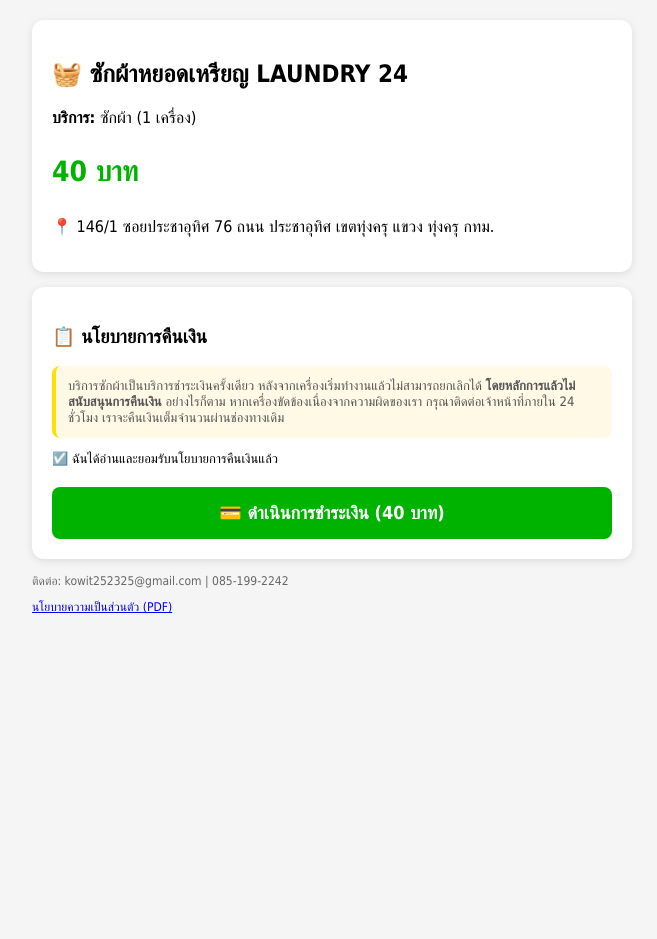
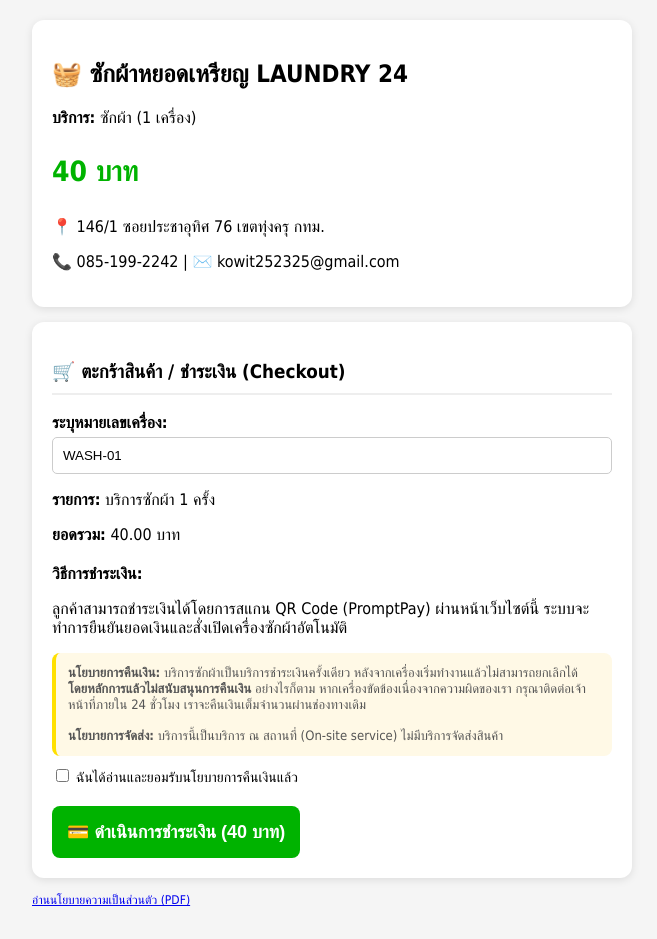
Before and after one commit to yodsapat25/laundry-payment, a plain HTML site: page index.html in a window 1280 px wide. Shown: the whole page, without its empty margins (308-965 px from the left). Before the commit the page ends 800 px from the top, so only its background shows below. Drawn offline with Linux system fonts and the light colour scheme.

Commit message:
Update index.html

```diff
--- a/index.html
+++ b/index.html
@@ -3,14 +3,18 @@
 <head>
     <meta charset="UTF-8">
     <meta name="viewport" content="width=device-width, initial-scale=1.0">
-    <title>Laundry 24 - ชำระเงิน</title>
+    <title>Laundry 24 - Checkout</title>
     <style>
         body { font-family: Tahoma, sans-serif; background: #f5f5f5; padding: 20px; max-width: 600px; margin: auto; }
         .card { background: #fff; padding: 20px; border-radius: 12px; box-shadow: 0 2px 8px rgba(0,0,0,0.1); margin-bottom: 15px; }
         .price { font-size: 28px; color: #00b300; font-weight: bold; }
-        .btn { display: block; background: #00b300; color: #fff; text-align: center; padding: 15px; border-radius: 8px; text-decoration: none; font-weight: bold; font-size: 18px; margin-top: 20px; }
+        .btn { display: block; background: #00b300; color: #fff; text-align: center; padding: 15px; border-radius: 8px; text-decoration: none; font-weight: bold; font-size: 18px; margin-top: 20px; border: none; cursor: pointer;}
         .policy-box { background: #FFF9E6; padding: 12px; border-radius: 8px; font-size: 13px; color: #555; margin-top: 15px; border-left: 4px solid #FFE000; }
         .contact { font-size: 12px; color: #666; margin-top: 15px; }
+        h3 { border-bottom: 2px solid #eee; padding-bottom: 10px; }
+        .form-group { margin-bottom: 15px; }
+        label { font-weight: bold; display: block; margin-bottom: 5px;}
+        input[type="text"] { width: 100%; padding: 10px; border: 1px solid #ccc; border-radius: 5px; box-sizing: border-box;}
     </style>
 </head>
 <body>
@@ -18,21 +22,36 @@
         <h2>🧺 ซักผ้าหยอดเหรียญ LAUNDRY 24</h2>
         <p><strong>บริการ:</strong> ซักผ้า (1 เครื่อง)</p>
         <p class="price">40 บาท</p>
-        <p>📍 146/1 ซอยประชาอุทิศ 76 ถนน ประชาอุทิศ เขตทุ่งครุ แขวง ทุ่งครุ กทม.</p>
+        <p>📍 146/1 ซอยประชาอุทิศ 76 เขตทุ่งครุ กทม.</p>
+        <p>📞 085-199-2242 | ✉️ kowit252325@gmail.com</p>
     </div>
 
     <div class="card">
-        <h3>📋 นโยบายการคืนเงิน</h3>
+        <h3>🛒 ตะกร้าสินค้า / ชำระเงิน (Checkout)</h3>
+
+        <div class="form-group">
+            <label>ระบุหมายเลขเครื่อง:</label>
+            <input type="text" placeholder="เช่น WASH-01" value="WASH-01">
+        </div>
+
+        <p><strong>รายการ:</strong> บริการซักผ้า 1 ครั้ง</p>
+        <p><strong>ยอดรวม:</strong> 40.00 บาท</p>
+
+        <p style="margin-top: 20px;"><strong>วิธีการชำระเงิน:</strong></p>
+        <p>ลูกค้าสามารถชำระเงินได้โดยการสแกน QR Code (PromptPay) ผ่านหน้าเว็บไซต์นี้ ระบบจะทำการยืนยันยอดเงินและสั่งเปิดเครื่องซักผ้าอัตโนมัติ</p>
+
         <div class="policy-box">
-            บริการซักผ้าเป็นบริการชำระเงินครั้งเดียว หลังจากเครื่องเริ่มทำงานแล้วไม่สามารถยกเลิกได้ <strong>โดยหลักการแล้วไม่สนับสนุนการคืนเงิน</strong> อย่างไรก็ตาม หากเครื่องขัดข้องเนื่องจากความผิดของเรา กรุณาติดต่อเจ้าหน้าที่ภายใน 24 ชั่วโมง เราจะคืนเงินเต็มจำนวนผ่านช่องทางเดิม
+            <strong>นโยบายการคืนเงิน:</strong> บริการซักผ้าเป็นบริการชำระเงินครั้งเดียว หลังจากเครื่องเริ่มทำงานแล้วไม่สามารถยกเลิกได้ <strong>โดยหลักการแล้วไม่สนับสนุนการคืนเงิน</strong> อย่างไรก็ตาม หากเครื่องขัดข้องเนื่องจากความผิดของเรา กรุณาติดต่อเจ้าหน้าที่ภายใน 24 ชั่วโมง เราจะคืนเงินเต็มจำนวนผ่านช่องทางเดิม<br><br>
+            <strong>นโยบายการจัดส่ง:</strong> บริการนี้เป็นบริการ ณ สถานที่ (On-site service) ไม่มีบริการจัดส่งสินค้า
         </div>
-        <p style="font-size: 13px;">☑️ ฉันได้อ่านและยอมรับนโยบายการคืนเงินแล้ว</p>
-        <a href="https://webhook.laundry24.online/pay" class="btn">💳 ดำเนินการชำระเงิน (40 บาท)</a>
+
+        <label style="font-weight: normal; font-size: 14px; margin-top: 10px;"><input type="checkbox" required> ฉันได้อ่านและยอมรับนโยบายการคืนเงินแล้ว</label>
+
+        <button class="btn" onclick="alert('ในโหมดจริง ปุ่มนี้จะพาไปสแกน QR Code จ่ายเงินครับ')">💳 ดำเนินการชำระเงิน (40 บาท)</button>
     </div>
 
     <div class="contact">
-        <p>ติดต่อ: kowit252325@gmail.com | 085-199-2242</p>
-        <p><a href="privacy.pdf">นโยบายความเป็นส่วนตัว (PDF)</a></p>
+        <p><a href="privacy.pdf">อ่านนโยบายความเป็นส่วนตัว (PDF)</a></p>
     </div>
 </body>
 </html>
```
